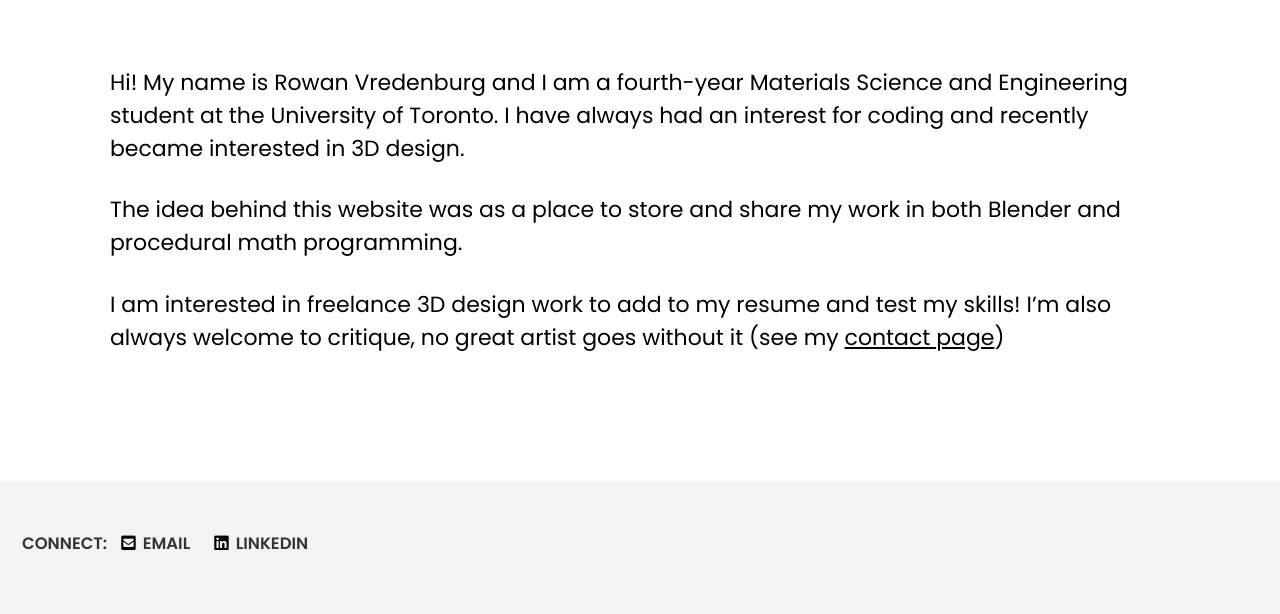
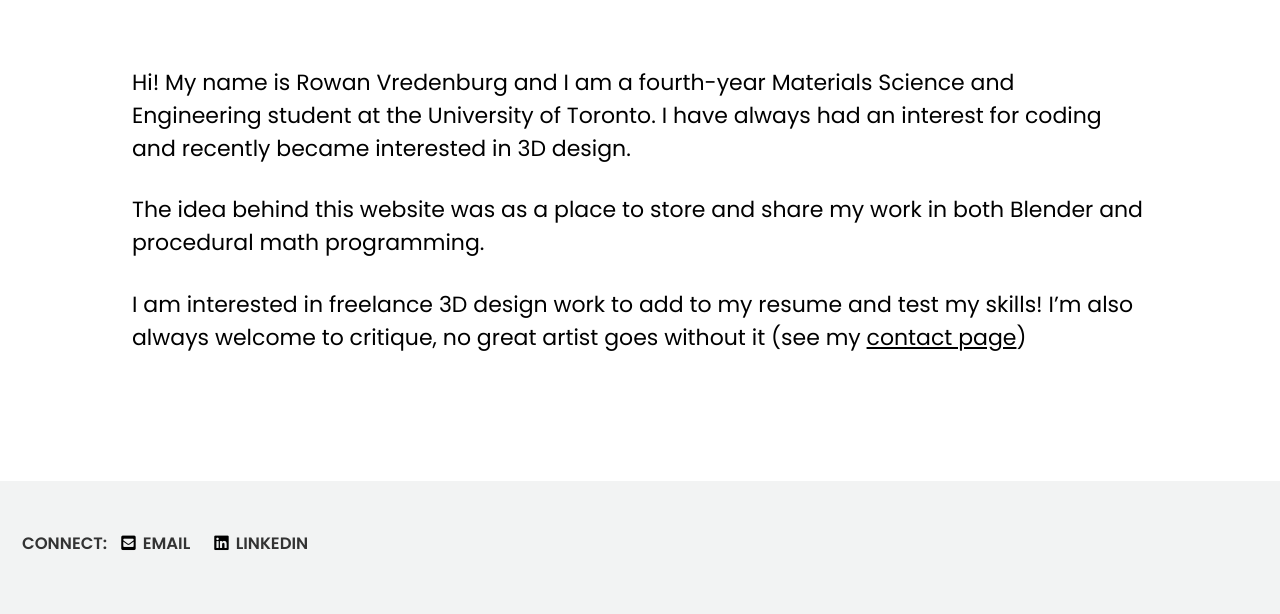
Before and after one commit to rowanvredenburg/rowanvredenburg.github.io, a Jekyll site: the page built from _pages/about.md, in a window 1280 px wide. Shown: the part 302-916 px from the top of the page. Built offline with Jekyll 4.4.1, drawn with Linux system fonts in a browser that asks for light colours; cached includes are drawn as plain includes.

Commit message:
update text-pad

```diff
--- a/_sass/minimal-mistakes/_utilities.scss
+++ b/_sass/minimal-mistakes/_utilities.scss
@@ -107,9 +107,18 @@ body:hover .visually-hidden button {
   padding-left: 4em;
   padding-right: 4em;
 
-  // @include breakpoint($small){
-  //   display: block;
-  // }
+  @include breakpoint($small){
+    padding-left: 0em;
+    padding-right: 0em;
+  }
+  @include breakpoint($large){
+    padding-left: 5em;
+    padding-right: 5em;
+  }
+  @include breakpoint($x-large){
+    padding-left: 5em;
+    padding-right: 5em;
+  }
 }
 
 /*
```
